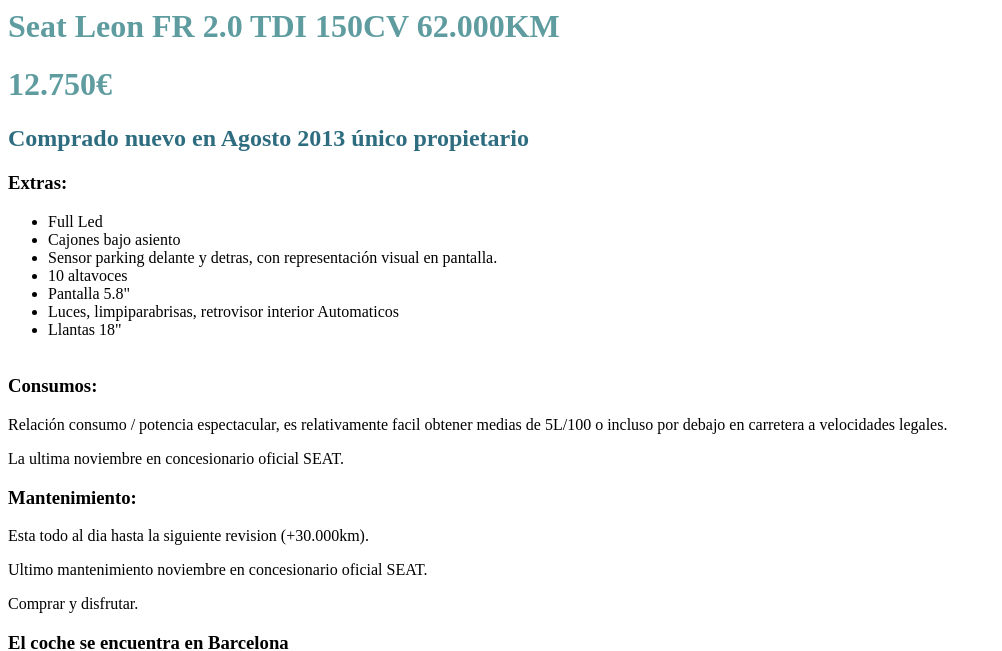
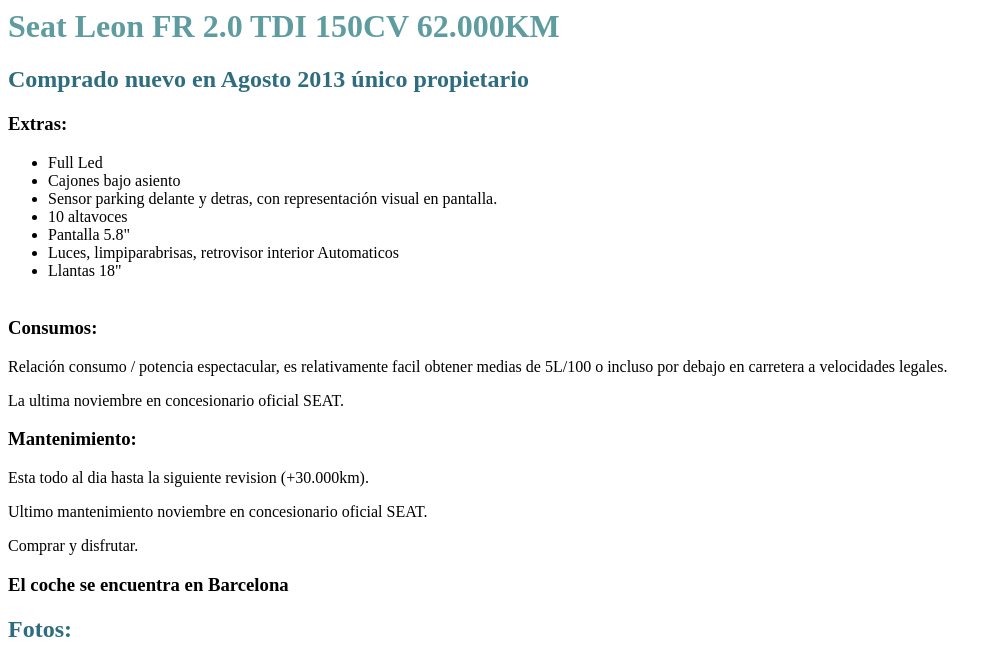
Before and after one commit to rubentest/rubentest.github.io, a plain HTML site: page index.html in a window 1280 px wide. Shown: the top 651 px of the page, without its empty margins (0-1002 px from the left). Drawn offline with Linux system fonts and the light colour scheme.

Commit message:
Update index.html

```diff
--- a/index.html
+++ b/index.html
@@ -1,6 +1,6 @@
 <!-- #######  YAY, I AM THE SOURCE EDITOR! #########-->
 <h1 style="color: #5e9ca0;">Seat Leon FR 2.0 TDI 150CV 62.000KM</h1>
-<h1 style="color: #5e9ca0;">12.750&euro;</h1>
+<!-- <h1 style="color: #5e9ca0;">12.750&euro;</h1> -->
 <h2 style="color: #2e6c80;">Comprado nuevo en Agosto 2013 único propietario</h2>
 <h3>Extras:</h3>
 <ul>
```
